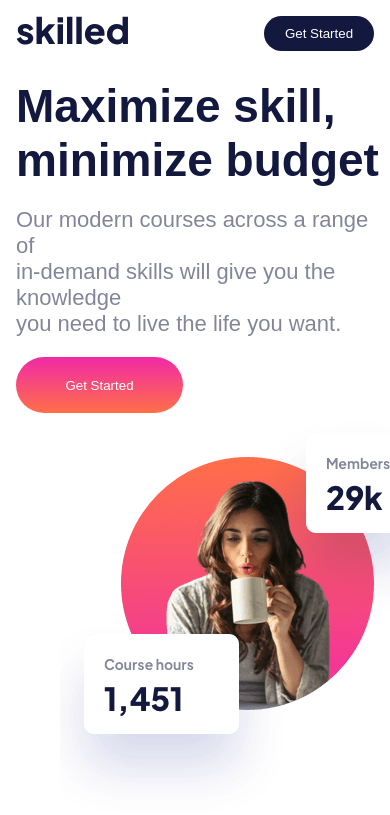
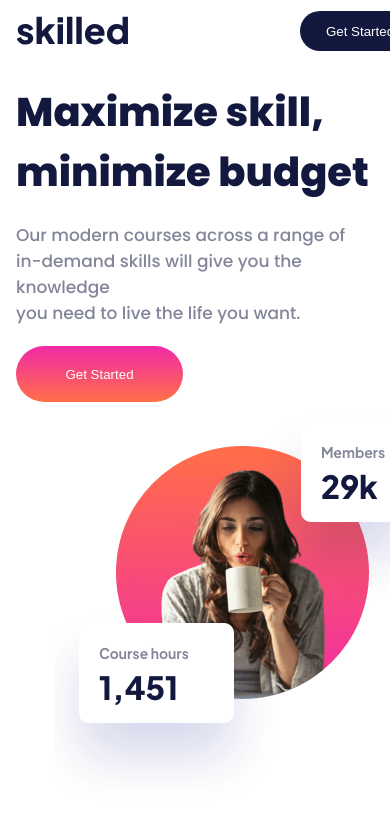
Before and after one commit to DreylowDev/skilled-elearning-landing-page, a plain HTML site: page index.html in a window 390 px wide. Shown: the top 815 px of the page. Drawn offline with Linux system fonts and the light colour scheme.

Commit message:
Edited CSS and HTML

```diff
--- a/styles.css
+++ b/styles.css
@@ -1,5 +1,6 @@
+@import url('https://fonts.googleapis.com/css2?family=Poppins:wght@500;700;800&display=swap');
 @media  screen and (max-width:450px) {
-    @import url('https://fonts.googleapis.com/css2?family=Poppins:wght@500;700;800&display=swap');
+
     * {
         margin: 0;
         padding: 0;
@@ -8,6 +9,9 @@
     body {
         display: block;
         font-family: 'Poppins', sans-serif;
+        width: auto;
+        margin: auto;
+
     }
     .logo-dark {
         margin-left: 16px;
@@ -23,13 +27,17 @@
     }
     .top-btn {
         /* display: flex; */
+        position: relative;
+        bottom: 5px;
+        left: 30px;
         float: right;
         background-color: #13183f;
         color: #ffffff;
         margin-top: 16px;
-        margin-right: 16px;
-        width: 110px;
-        height: 35px;
+
+
+        width: 120px;
+        height: 40px;
     }
     .hero {
         margin-top: 30px;
@@ -38,14 +46,14 @@
     }
     .hero-text {
 
-        font-size: 46px;
+        font-size: 40px;
         font-weight: 800;
 
     }
     .hero-subtext {
         margin-top: 20px;
         color: #83869a;
-        font-size: 22px;
+        font-size: 17px;
         font-weight: 500;
     }
     .middle-btn {
@@ -56,7 +64,7 @@
         height: 56px;
     }
     .hero-image {
-        margin-left: 30px;
+        margin-left: 25px;
 
     }
     .image {
@@ -93,6 +101,7 @@
 -moz-box-shadow: 11px 9px 52px 7px rgba(81,81,83,0.33);
         border-radius: 10px;
         height: 280px;
+        width: 430px;
     }
     h2 {
         margin-left: 30px;
@@ -103,7 +112,7 @@
     .para-text {
         margin-left: 30px;
         color: #83869a;
-        font-size: 22px;
+        font-size: 17px;
         margin-top: 20px;
     }
     .grid-link {
@@ -150,7 +159,7 @@
     }
     .footer {
         background-color: #13183f;
-        height: 140px;
+        height: 143px;
         width: 465px;
 
         margin-top: 100px;
```
Also changed, not shown: index.html (+1 -2 lines).
